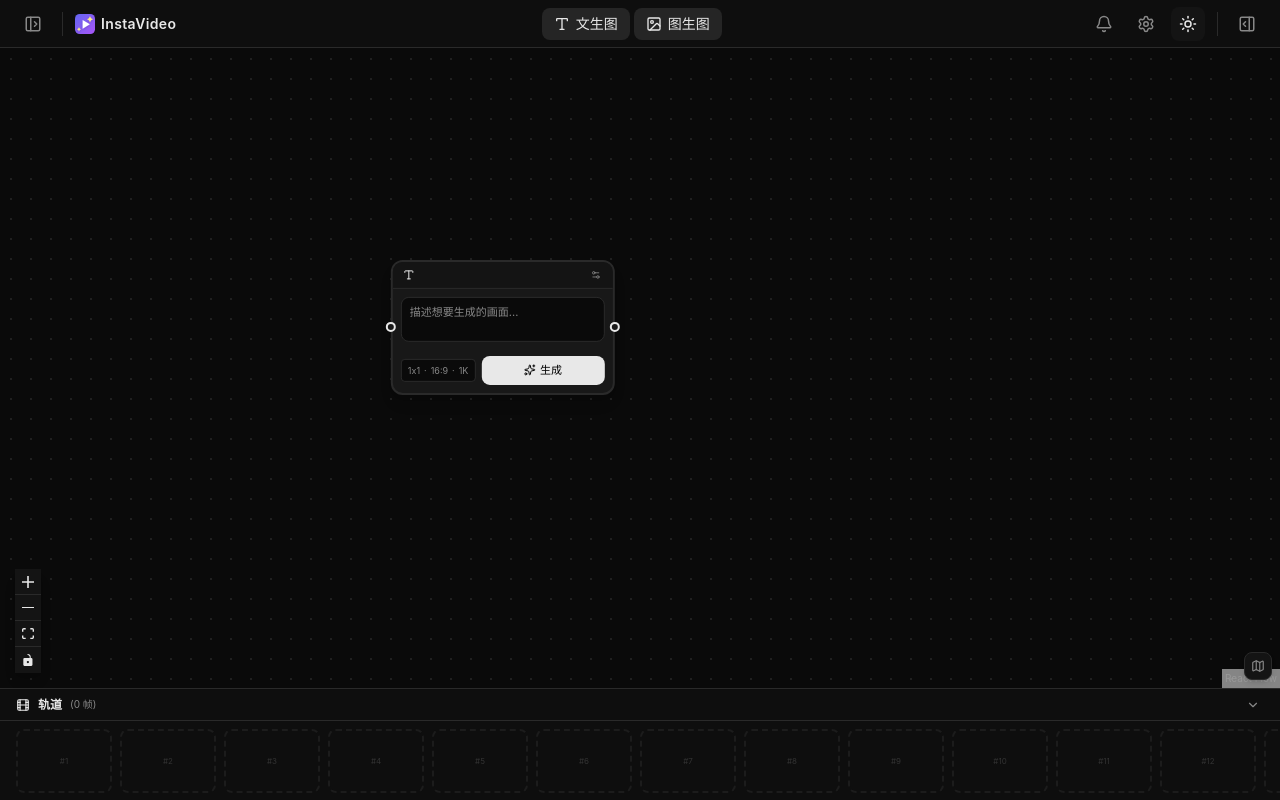
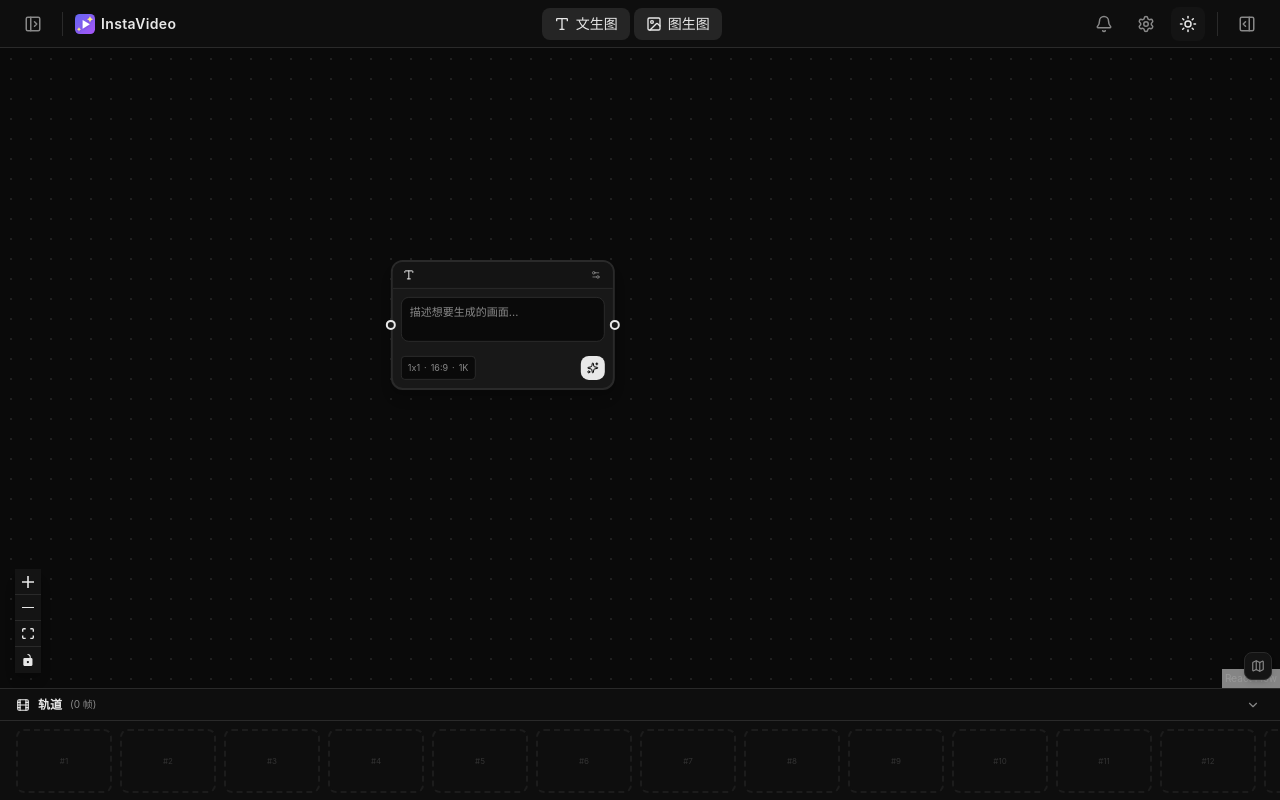
Before and after one commit to iwangbowen/vision-gen, a React (Vite) app: page / in a window 1280 px wide. Both pictures are taken after a click on the button "文生图". Built offline with nearby package versions, Linux system fonts and the light colour scheme.

Commit message:
style(图像节点): 调整生成按钮和设置面板样式 [实现: 修改按钮大小和样式，添加加载动画]

```diff
--- a/src/components/nodes/Image2ImageNode.tsx
+++ b/src/components/nodes/Image2ImageNode.tsx
@@ -188,7 +188,7 @@ function Image2ImageNode({ id, data }: NodeProps) {
 
         {/* Compact settings + generate row */}
         <div className="flex items-center gap-1.5">
-          <div className="flex items-center gap-1 px-1.5 py-1 rounded bg-canvas-bg dark:bg-canvas-bg-dark border border-border dark:border-border-dark text-[9px] text-text-secondary dark:text-text-secondary-dark">
+          <div className="h-6 flex items-center gap-1 px-1.5 py-1 rounded bg-canvas-bg dark:bg-canvas-bg-dark border border-border dark:border-border-dark text-[9px] text-text-secondary dark:text-text-secondary-dark">
             <span>{nodeData.gridSize || '1x1'}</span>
             <span>·</span>
             <span>{nodeData.aspectRatio || '16:9'}</span>
@@ -202,12 +202,18 @@ function Image2ImageNode({ id, data }: NodeProps) {
             )}
           </div>
           <button
+            type="button"
             onClick={handleGenerate}
             disabled={nodeData.status === 'generating'}
-            className="flex-1 flex items-center justify-center gap-1 px-2 py-1.5 rounded-lg text-[11px] font-medium transition-colors bg-emerald-500 text-white hover:bg-emerald-600 disabled:opacity-50 disabled:cursor-not-allowed"
+            aria-label={nodeData.status === 'generating' ? '生成中' : '生成'}
+            title={nodeData.status === 'generating' ? '生成中' : '生成'}
+            className="ml-auto shrink-0 w-6 h-6 flex items-center justify-center rounded-lg transition-colors bg-emerald-500 text-white hover:bg-emerald-600 disabled:opacity-50 disabled:cursor-not-allowed"
           >
-            <Sparkles size={12} />
-            {nodeData.status === 'generating' ? '生成中' : '生成'}
+            {nodeData.status === 'generating' ? (
+              <Loader2 size={12} className="animate-spin" />
+            ) : (
+              <Sparkles size={12} />
+            )}
           </button>
         </div>
           </>
--- a/src/components/nodes/Text2ImageNode.tsx
+++ b/src/components/nodes/Text2ImageNode.tsx
@@ -74,7 +74,7 @@ function Text2ImageNode({ id, data }: NodeProps) {
 
         {/* Compact settings + generate row */}
         <div className="flex items-center gap-1.5">
-          <div className="flex items-center gap-1 px-1.5 py-1 rounded bg-canvas-bg dark:bg-canvas-bg-dark border border-border dark:border-border-dark text-[9px] text-text-secondary dark:text-text-secondary-dark">
+          <div className="h-6 flex items-center gap-1 px-1.5 py-1 rounded bg-canvas-bg dark:bg-canvas-bg-dark border border-border dark:border-border-dark text-[9px] text-text-secondary dark:text-text-secondary-dark">
             <span>{nodeData.gridSize || '1x1'}</span>
             <span>·</span>
             <span>{nodeData.aspectRatio || '16:9'}</span>
@@ -88,15 +88,21 @@ function Text2ImageNode({ id, data }: NodeProps) {
             )}
           </div>
           <button
+            type="button"
             onClick={handleGenerate}
             disabled={nodeData.status === 'generating'}
-            className="flex-1 flex items-center justify-center gap-1 px-2 py-1.5 rounded-lg
-              text-[11px] font-medium transition-colors
+            aria-label={nodeData.status === 'generating' ? '生成中' : '生成'}
+            title={nodeData.status === 'generating' ? '生成中' : '生成'}
+            className="ml-auto shrink-0 w-6 h-6 flex items-center justify-center rounded-lg
+              transition-colors
               bg-accent text-white dark:text-black hover:bg-accent-hover
               disabled:opacity-50 disabled:cursor-not-allowed"
           >
-            <Sparkles size={12} />
-            {nodeData.status === 'generating' ? '生成中' : '生成'}
+            {nodeData.status === 'generating' ? (
+              <Loader2 size={12} className="animate-spin" />
+            ) : (
+              <Sparkles size={12} />
+            )}
           </button>
         </div>
       </div>
```
